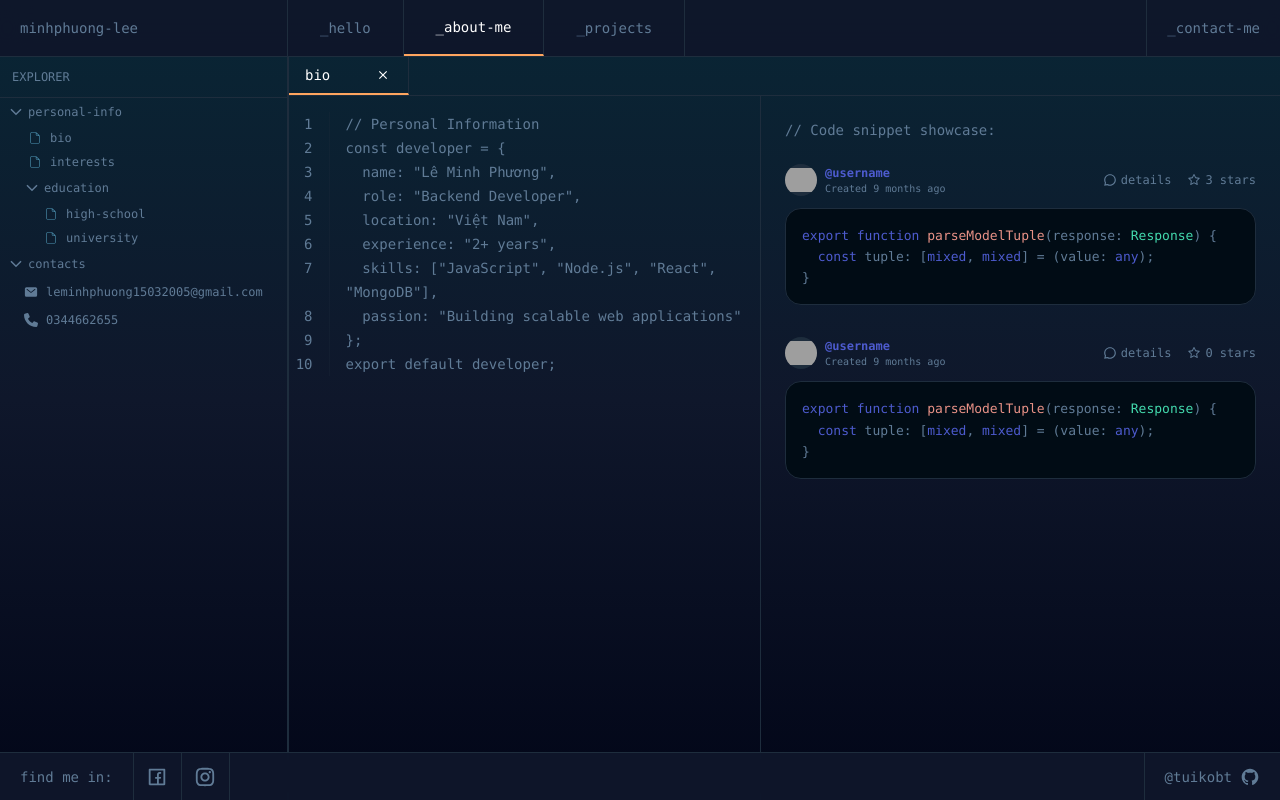
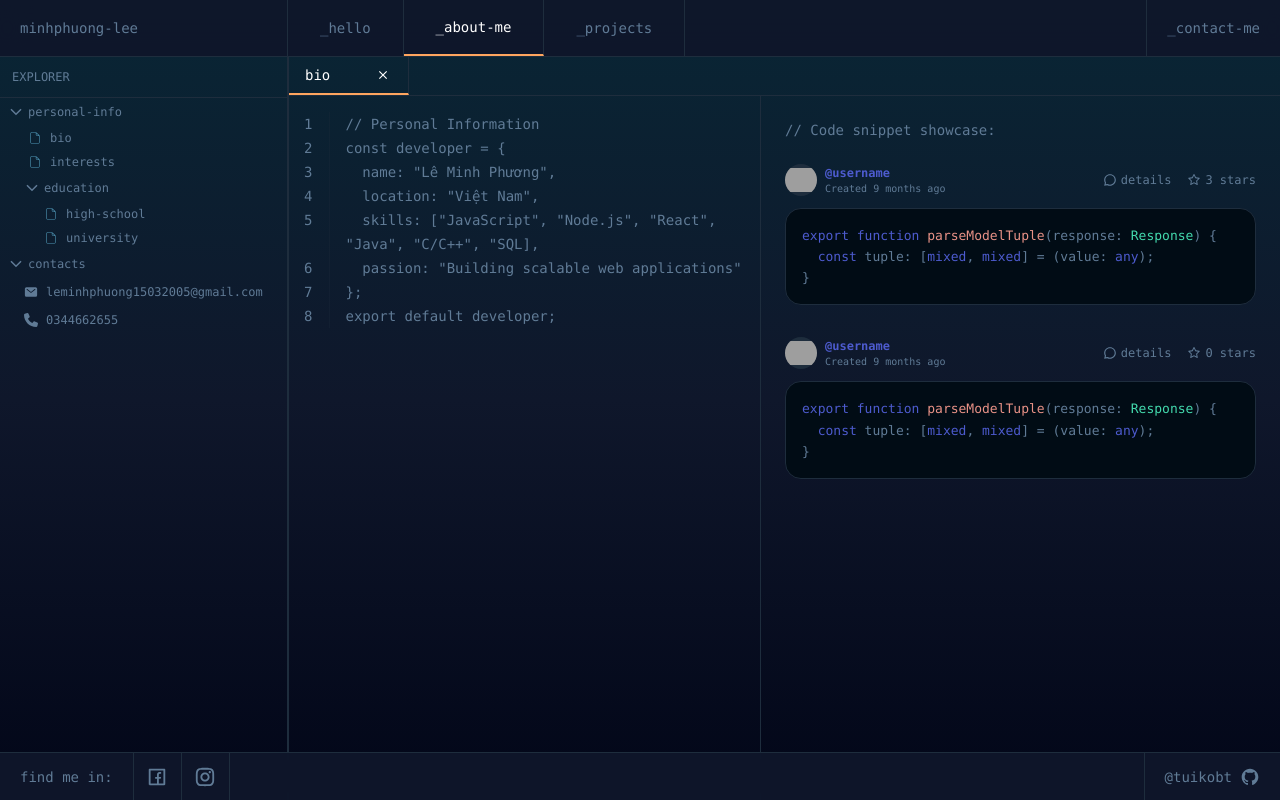
Before and after one commit to tuikobt/My_Portfolio, a React (Vite) app: page /about in a window 1280 px wide. Built offline with nearby package versions, Linux system fonts and the light colour scheme; grey boxes are pictures that could not be loaded.

Commit message:
chore: change information

```diff
--- a/src/components/ContactPage/SideBar.jsx
+++ b/src/components/ContactPage/SideBar.jsx
@@ -45,13 +45,15 @@ const Sidebar = ({
           >
             <div className="flex items-center gap-2 px-2 py-1.5 text-[#607B96]">
               <IoMail size={14} />
-              <span className="text-xs break-all">
+              <span className="text-xs break-all hover:text-white cursor-pointer transition-colors">
                 leminhphuong15032005@gmail.com
               </span>
             </div>
             <div className="flex items-center gap-2 px-2 py-1.5 text-[#607B96]">
               <FaPhone size={14} />
-              <span className="text-xs">0344662655</span>
+              <span className="text-xs hover:text-white cursor-pointer transition-colors">
+                0344662655
+              </span>
             </div>
           </ExplorerFolder>
         </div>
--- a/src/components/ProjectPage/Sidebar.jsx
+++ b/src/components/ProjectPage/Sidebar.jsx
@@ -60,7 +60,7 @@ const Sidebar = ({
                     type="checkbox"
                     checked={selectedFilters.includes(tech)}
                     onChange={() => toggleFilter(tech)}
-                    className="peer appearance-none w-4 h-4 border-1 border-[#607B96] bg-transparent cursor-pointer checked:border-[#607B96] checked:bg-[#607B96] transition-all hover:border-white"
+                    className="peer appearance-none w-4 h-4 border-1 border-[#607B96] bg-transparent cursor-pointer checked:border-[#607B96] transition-all hover:border-white"
                   />{" "}
                   <svg
                     className="absolute w-3 h-3 text-[#607B96] pointer-events-none hidden peer-checked:block"
--- a/src/data/personalInformation.js
+++ b/src/data/personalInformation.js
@@ -2,18 +2,16 @@ export const personalInformation = {
   bio: `// Personal Information
 const developer = {
   name: "Lê Minh Phương",
-  role: "Backend Developer",
   location: "Việt Nam",
-  experience: "2+ years",
-  skills: ["JavaScript", "Node.js", "React", "MongoDB"],
+  skills: ["JavaScript", "Node.js", "React", "Java", "C/C++", "SQL],
   passion: "Building scalable web applications"
 };
 export default developer;`,
 
   interests: `// My Interests
 const interests = [
-  { category: "Technology", items: ["Web Dev", "Cloud", "AI"] },
-  { category: "Hobbies", items: ["Coding", "Reading", "Open Source"] }
+  { category: "Technology", items: ["Web Dev", "Mobile Dev"] },
+  { category: "Hobbies", items: ["Coding"] }
 ];
 export default interests;`,
 
@@ -24,13 +22,15 @@ export default interests;`,
 
   university: `// University Education
 const education = {
-  degree: "Bachelor of Computer Science",
-  university: "Technology University",
-  gpa: "3.8/4.0"
+  university: "FPT University",
 };
 export default education;`,
 
-  "high-school": "// High School Info...",
+  "high-school": `// High School Education
+const highSchool = {
+  schoolName: "Bien Hoa Specialized High School",
+};
+export default highSchool;`,
 };
 
 export const codeSnippets = [
```
